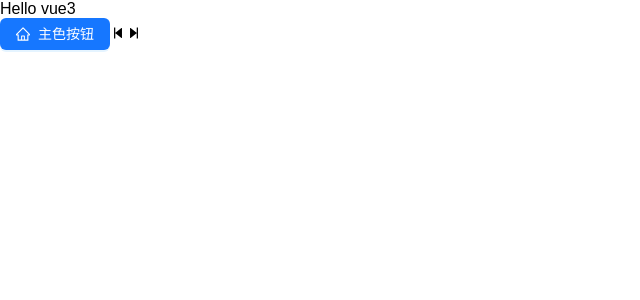
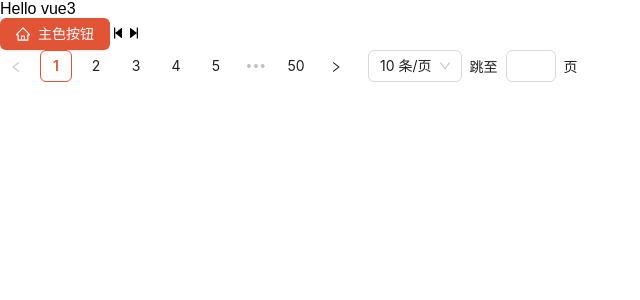
Before and after one commit to leiyatao/vue3-admin-antdv-template, a Vue app: page / in a window 1280 px wide. Shown: the top 300 px of the page, without its empty margins (0-640 px from the left). Built offline with nearby package versions, Linux system fonts and the light colour scheme.

Commit message:
国际化设置

```diff
--- a/jsconfig.json
+++ b/jsconfig.json
@@ -1,5 +1,11 @@
 {
   "compilerOptions": {
+    "types":[
+      // 添加antdv的类型声明文件，方便代码提示
+      "ant-design-vue/typings/global.d.ts"
+    ],
+    //配置路径别名映射，识别类型，方便代码提示
+    "baseUrl":"./",
     "paths": {
       "@/*": ["./src/*"]
     }
--- a/src/App.vue
+++ b/src/App.vue
@@ -1,11 +1,16 @@
 <script setup>
-import { StepBackwardOutlined,StepForwardOutlined,HomeOutlined } from "@ant-design/icons-vue";
+import zhCN from 'ant-design-vue/es/locale/zh_CN'
+import { StepBackwardOutlined, StepForwardOutlined, HomeOutlined } from '@ant-design/icons-vue'
+const theme = { token: { colorPrimary: '#e15536' } }
 </script>
 <template>
-  <div>Hello vue3</div>
-  <a-button type="primary"><HomeOutlined/>主色按钮</a-button>
-  <StepBackwardOutlined />
-  <StepForwardOutlined />
+  <a-config-provider :theme="theme" :locale="zhCN">
+    <div>Hello vue3</div>
+    <a-button type="primary"><HomeOutlined />主色按钮</a-button>
+    <StepBackwardOutlined />
+    <StepForwardOutlined />
+    <a-pagination :total="500" show-quick-jumper />
+  </a-config-provider>
 </template>
 
 <style scoped></style>
```
Also changed, not shown: vite.config.js (line endings or trailing spaces).
